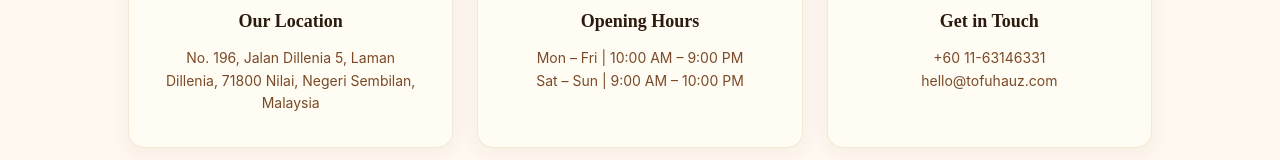
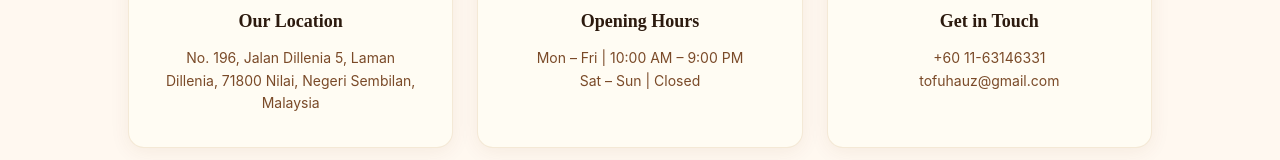
Before and after one commit to SenaLadz/tofuhauz, a Next.js app: page / in a window 1280 px wide. Shown: the part 4261-4421 px from the top of the page. Built offline with nearby package versions, Linux system fonts and the light colour scheme.

Commit message:
update: weekend closed, email, dual language fixes

```diff
--- a/pages/index.tsx
+++ b/pages/index.tsx
@@ -6,9 +6,9 @@
   address:     'No. 196, Jalan Dillenia 5, Laman Dillenia, 71800 Nilai, Negeri Sembilan, Malaysia',
   phone:       '+60 11-63146331',
   whatsapp:    '601163146331',
-  email:       'hello@tofuhauz.com',
+  email:       'tofuhauz@gmail.com',
   hoursWeekday:'Isnin – Jumaat  |  10:00 PG – 9:00 MLM',
-  hoursWeekend:'Sabtu – Ahad  |  9:00 PG – 10:00 MLM',
+  hoursWeekend:'Sabtu – Ahad  |  Tutup',
   instagram:   'https://instagram.com/tofuhauz',
   facebook:    'https://facebook.com/tofuhauz',
   established: '2018',
@@ -74,7 +74,7 @@
       hours:    'Opening Hours',
       touch:    'Get in Touch',
       weekday:  'Mon – Fri  |  10:00 AM – 9:00 PM',
-      weekend:  'Sat – Sun  |  9:00 AM – 10:00 PM',
+      weekend:  'Sat – Sun  |  Closed',
     },
     footer: { rights: `© ${new Date().getFullYear()} Tofu Hauz. All rights reserved.` },
     waMsg:     "Hi%20Tofu%20Hauz!%20I'd%20like%20to%20place%20an%20order%20%F0%9F%8D%BD%EF%B8%8F",
@@ -139,7 +139,7 @@
       hours:    'Waktu Operasi',
       touch:    'Hubungi Kami',
       weekday:  'Isnin – Jumaat  |  10:00 PG – 9:00 MLM',
-      weekend:  'Sabtu – Ahad  |  9:00 PG – 10:00 MLM',
+      weekend:  'Sabtu – Ahad  |  Tutup',
     },
     footer: { rights: `© ${new Date().getFullYear()} Tofu Hauz. Hak cipta terpelihara.` },
     waMsg:   "Hai%20Tofu%20Hauz!%20Saya%20ingin%20membuat%20pesanan%20%F0%9F%8D%BD%EF%B8%8F",
```
